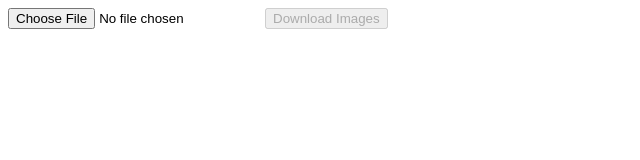
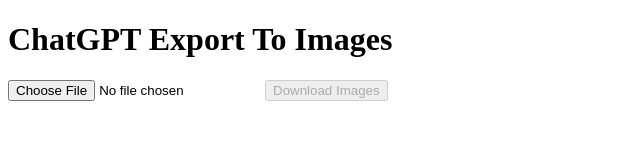
Before and after one commit to LivDevRepeat/ExportConverter, a plain HTML site: page docs/index.html in a window 1280 px wide. Shown: the whole page, without its empty margins (0-640 px from the left). Drawn offline with nearby package versions, Linux system fonts and the light colour scheme.

Commit message:
add header

```diff
--- a/docs/index.html
+++ b/docs/index.html
@@ -9,6 +9,7 @@
   <link href="https://fonts.googleapis.com/css2?family=Roboto+Mono:ital@1&display=swap" rel="stylesheet">
 </head>
 <body>
+  <h1 style="font-family:  'Roboto Mono',;">ChatGPT Export To Images</h1>
   <input type="file" id="jsonFile" name="jsonFile" accept=".json">
   <button id="downloadBtn" disabled>Download Images</button>
   <div id="canvasContainer"></div>
```
